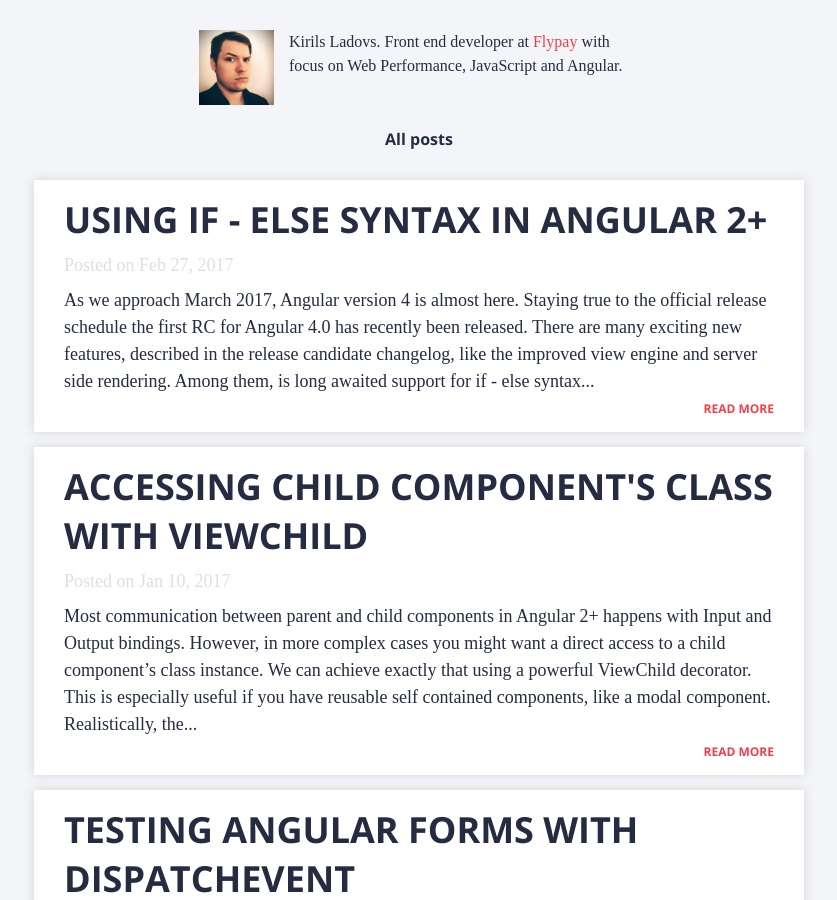
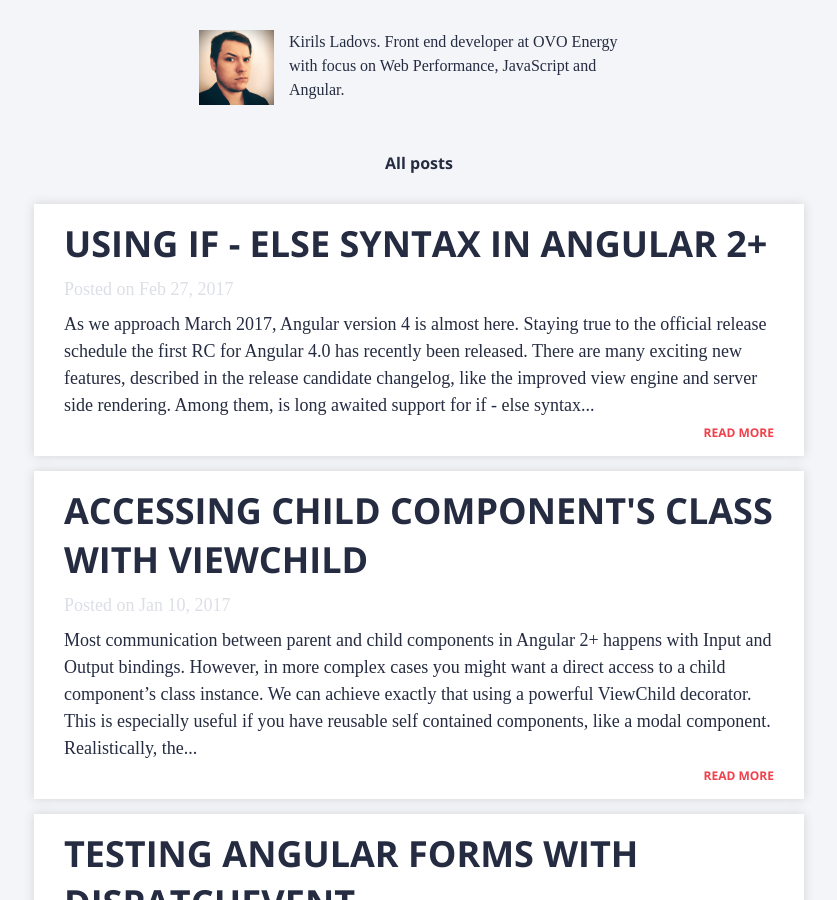
Before and after one commit to kirjai/deprecated-blog, a Jekyll site: the page built from index.html, in a window 1280 px wide and 900 px high. Shown: the whole window, without its empty margins (221-1058 px from the left). Built offline with Jekyll 4.4.1, drawn with Linux system fonts in a browser that asks for light colours; some web fonts are replaced; the list of posts is cut into pages by our own code; comment, search, counter and statistics services are not loaded.

Commit message:
feat: change flypay to ovo energy

```diff
--- a/_includes/header.html
+++ b/_includes/header.html
@@ -4,7 +4,7 @@
       <img src="{{ site.url }}/assets/img/profile400.jpg">
     </div>
     <div class="column-2">
-      <p>Kirils Ladovs. Front end developer at <a href="http://www.flypay.co.uk" target="_blank" class="accent">Flypay</a> with focus on Web Performance, JavaScript and Angular.</p>
+      <p>Kirils Ladovs. Front end developer at OVO Energy with focus on Web Performance, JavaScript and Angular.</p>
       <a class="twitter-follow-button" href="https://twitter.com/kirjai" data-show-count="false">Follow @kirjai</a>
       <script>window.twttr=(function(d,s,id){var js,fjs=d.getElementsByTagName(s)[0],t=window.twttr||{};if(d.getElementById(id))return t;js=d.createElement(s);js.id=id;js.src="https://platform.twitter.com/widgets.js";fjs.parentNode.insertBefore(js,fjs);t._e=[];t.ready=function(f){t._e.push(f);};return t;}(document,"script","twitter-wjs"));</script>
     </div>
```
